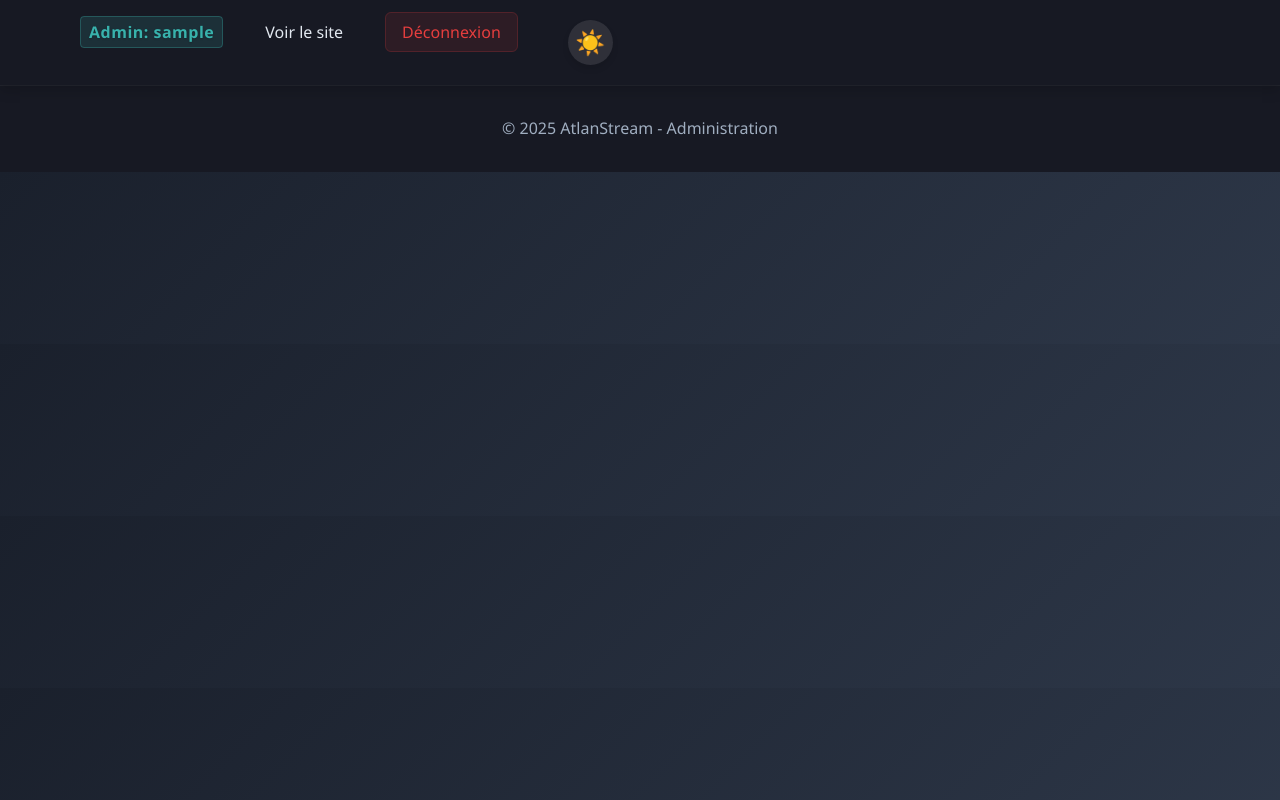
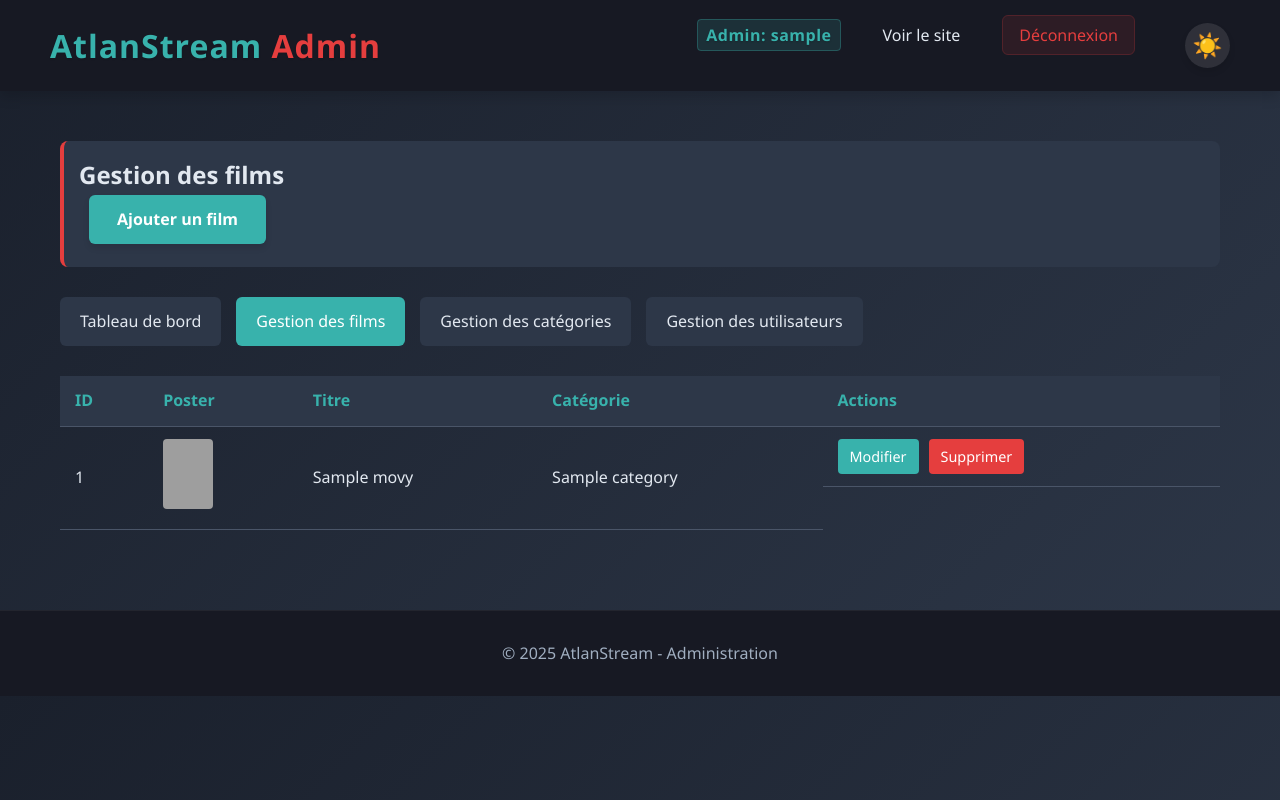
Before and after one commit to Byirwi/AtlanStream, a PHP site: page /admin/films.php in a window 1280 px wide. Run offline with PHP 8.4, Linux system fonts and the light colour scheme; the visitor is signed in with stand-in values (Sample User, id 1); tables that the repository leaves empty or names only in its code hold one stand-in row (values such as "Sample post"); a stand-in replaces the project's code that opens the database connection; grey boxes are pictures that could not be loaded.

Commit message:
feat: Implement film management with delete functionality and enhance film display

```diff
--- a/pages/admin/films.php
+++ b/pages/admin/films.php
@@ -6,7 +6,29 @@ require_once '../../includes/admin-auth.php';
 // Vérification des droits admin
 redirectIfNotAdmin();
 
-// ...existing code...
+// Supprimer un film
+if (isset($_GET['delete']) && is_numeric($_GET['delete'])) {
+    $id = $_GET['delete'];
+    try {
+        $stmt = $pdo->prepare("DELETE FROM movies WHERE id = ?");
+        $stmt->execute([$id]);
+        $_SESSION['success'] = "Film supprimé avec succès.";
+    } catch (Exception $e) {
+        $_SESSION['error'] = "Erreur lors de la suppression du film.";
+    }
+    header("Location: films.php");
+    exit;
+}
+
+// Récupérer tous les films
+try {
+    $films = $pdo->query("SELECT movies.*, categories.name as category_name FROM movies
+                      LEFT JOIN categories ON movies.category_id = categories.id
+                      ORDER BY movies.id DESC")->fetchAll();
+} catch (Exception $e) {
+    $films = [];
+    $_SESSION['error'] = "Erreur lors de la récupération des films: " . $e->getMessage();
+}
 ?>
 <!DOCTYPE html>
 <html lang="fr">
@@ -19,7 +41,9 @@ redirectIfNotAdmin();
 </head>
 <body class="dark">
     <header>
-        <!-- ...existing code... -->
+        <div class="logo">
+            <h1>AtlanStream <span style="color:#E53E3E">Admin</span></h1>
+        </div>
         <nav>
             <ul>
                 <li><span class="welcome-user">Admin: <?php echo htmlspecialchars($_SESSION['username']); ?></span></li>
@@ -34,7 +58,69 @@ redirectIfNotAdmin();
         </nav>
     </header>
 
-    <!-- ...existing code... -->
+    <div class="admin-container">
+        <div class="admin-header">
+            <h2>Gestion des films</h2>
+            <a href="edit-film.php" class="btn btn-primary">Ajouter un film</a>
+        </div>
+
+        <div class="admin-menu">
+            <a href="dashboard.php">Tableau de bord</a>
+            <a href="films.php" class="active">Gestion des films</a>
+            <a href="categories.php">Gestion des catégories</a>
+            <a href="users.php">Gestion des utilisateurs</a>
+        </div>
+
+        <?php if (isset($_SESSION['success'])): ?>
+            <div class="alert alert-success">
+                <?php echo $_SESSION['success']; unset($_SESSION['success']); ?>
+            </div>
+        <?php endif; ?>
+
+        <?php if (isset($_SESSION['error'])): ?>
+            <div class="alert alert-error">
+                <?php echo $_SESSION['error']; unset($_SESSION['error']); ?>
+            </div>
+        <?php endif; ?>
+
+        <table>
+            <thead>
+                <tr>
+                    <th>ID</th>
+                    <th>Poster</th>
+                    <th>Titre</th>
+                    <th>Catégorie</th>
+                    <th>Actions</th>
+                </tr>
+            </thead>
+            <tbody>
+                <?php foreach ($films as $film): ?>
+                <tr>
+                    <td><?= $film['id'] ?></td>
+                    <td>
+                        <?php
+                        $poster = !empty($film['poster_url']) && file_exists(__DIR__ . '/../../public/images/' . $film['poster_url'])
+                            ? '../../public/images/' . $film['poster_url']
+                            : '../../public/images/default.jpg';
+                        ?>
+                        <img src="<?= $poster ?>" alt="<?= htmlspecialchars($film['title']) ?>" style="width:50px;height:70px;object-fit:cover;border-radius:4px;">
+                    </td>
+                    <td><?= htmlspecialchars($film['title']) ?></td>
+                    <td><?= htmlspecialchars($film['category_name'] ?? 'Non catégorisé') ?></td>
+                    <td class="actions">
+                        <a href="edit-film.php?id=<?= $film['id'] ?>" class="edit-btn">Modifier</a>
+                        <a href="films.php?delete=<?= $film['id'] ?>" class="delete-btn" onclick="return confirm('Êtes-vous sûr de vouloir supprimer ce film?')">Supprimer</a>
+                    </td>
+                </tr>
+                <?php endforeach; ?>
+                <?php if (empty($films)): ?>
+                <tr>
+                    <td colspan="5" style="text-align:center">Aucun film trouvé.</td>
+                </tr>
+                <?php endif; ?>
+            </tbody>
+        </table>
+    </div>
 
     <footer>
         <p>&copy; 2025 AtlanStream - Administration</p>
```
